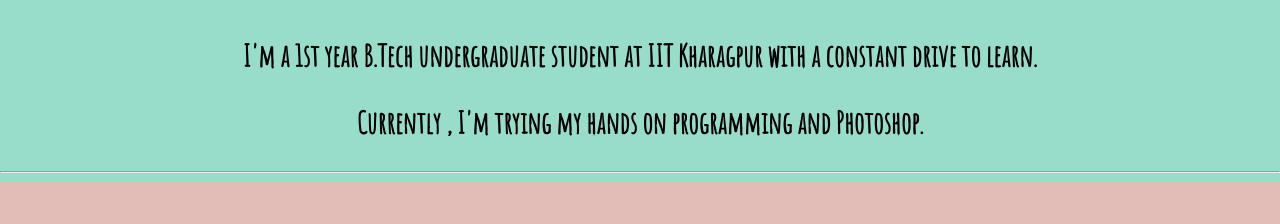
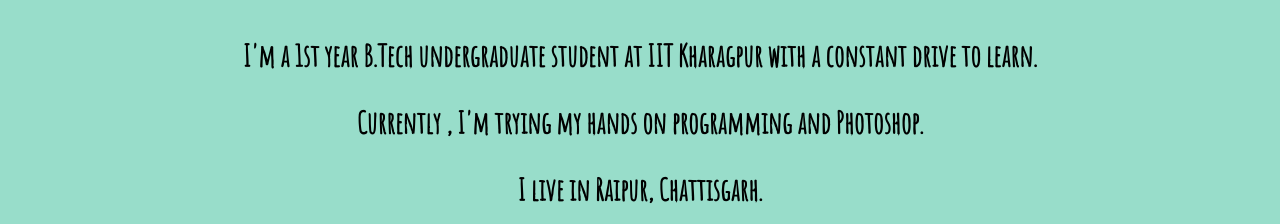
Before and after one commit to Siddhi-Agrawal21/Siddhi, a plain HTML site: page index.html in a window 1280 px wide. Shown: the part 576-800 px from the top of the page. Drawn offline with Linux system fonts and the light colour scheme.

Commit message:
Add files via upload

```diff
--- a/index.html
+++ b/index.html
@@ -27,7 +27,7 @@
         <div class="text2">
         <p> <b>I'm a 1st year B.Tech undergraduate student at IIT Kharagpur with a constant drive to learn. </b> </p>
         <p> <b>  Currently , I'm trying my hands on programming and Photoshop.</b> </p>
-
+        <p><b>I live in Raipur, Chattisgarh.</b></p>
 </div>
 
 <hr>
```
